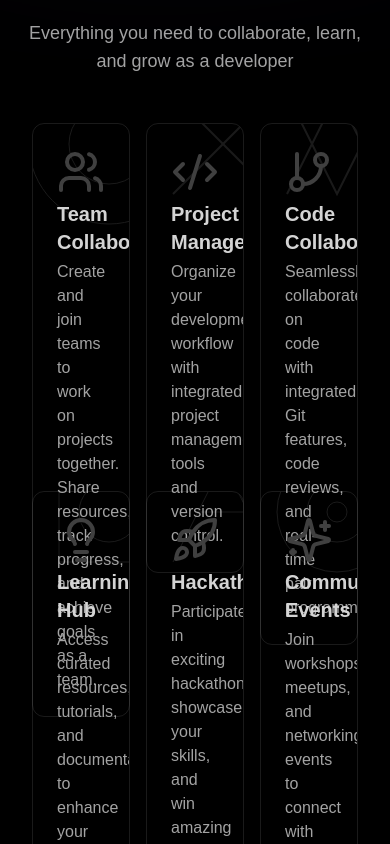
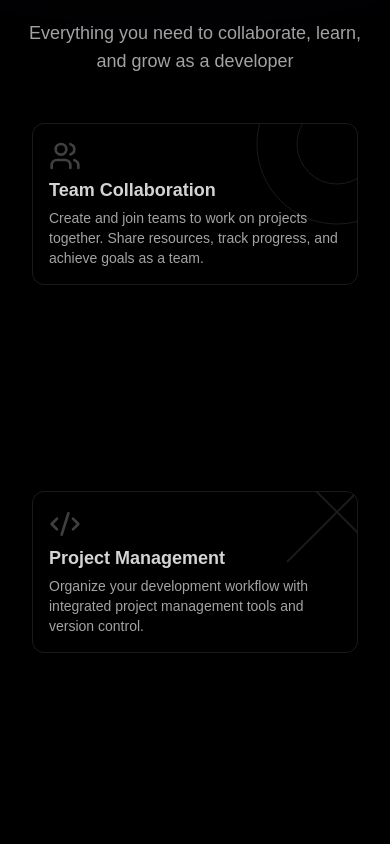
Before and after one commit to minku121/eventconnect, a Next.js app: page / in a window 390 px wide. Shown: the part 1080-1924 px from the top of the page. Built offline with nearby package versions, Linux system fonts and the light colour scheme; no server answers.

Commit message:
ui update

```diff
--- a/components/ui/bento-grid.tsx
+++ b/components/ui/bento-grid.tsx
@@ -24,7 +24,7 @@ const BentoGrid = ({ children, className }: BentoGridProps) => {
   return (
     <div
       className={cn(
-        "grid w-full auto-rows-[22rem] grid-cols-3 gap-4 hover:shadow-glow ",
+        "grid w-full auto-rows-[22rem] grid-cols-1 sm:grid-cols-2 lg:grid-cols-3 gap-4 hover:shadow-glow",
         className,
       )}
     >
@@ -46,7 +46,7 @@ const BentoCard = ({
   <div
     key={name}
     className={cn(
-      `group relative col-span-3 flex flex-col justify-between overflow-hidden rounded-xl border ${color} border-[1px] dark:border-slate-100`,
+      `group relative col-span-1 flex flex-col justify-between overflow-hidden rounded-xl border ${color} border-[1px] dark:border-slate-100`,
       "transform-gpu bg-transparent dark:[border:1px_solid_rgba(255,255,255,.1)]",
       `hover:bg-${color}-500 transition-all duration-500 ease-out`,
       `drop-shadow-${color}`,
@@ -54,12 +54,12 @@ const BentoCard = ({
     )}
   >
     <div>{background}</div>
-    <div className="pointer-events-none z-10 flex transform-gpu flex-col gap-1 p-6 transition-all duration-300 group-hover:-translate-y-10">
-      <Icon className="h-12 w-12 origin-left transform-gpu text-neutral-700 transition-all duration-300 ease-in-out group-hover:scale-75" />
-      <h3 className="text-xl font-semibold text-neutral-700 dark:text-neutral-300">
+    <div className="pointer-events-none z-10 flex transform-gpu flex-col gap-1 p-4 sm:p-5 md:p-6 transition-all duration-300 group-hover:-translate-y-10">
+      <Icon className="h-8 w-8 sm:h-10 md:h-12 sm:w-10 md:w-12 origin-left transform-gpu text-neutral-700 transition-all duration-300 ease-in-out group-hover:scale-75" />
+      <h3 className="text-lg sm:text-xl font-semibold text-neutral-700 dark:text-neutral-300">
         {name}
       </h3>
-      <p className="max-w-lg text-neutral-400">{description}</p>
+      <p className="max-w-lg text-sm sm:text-base text-neutral-400">{description}</p>
     </div>
 
     <div
```
